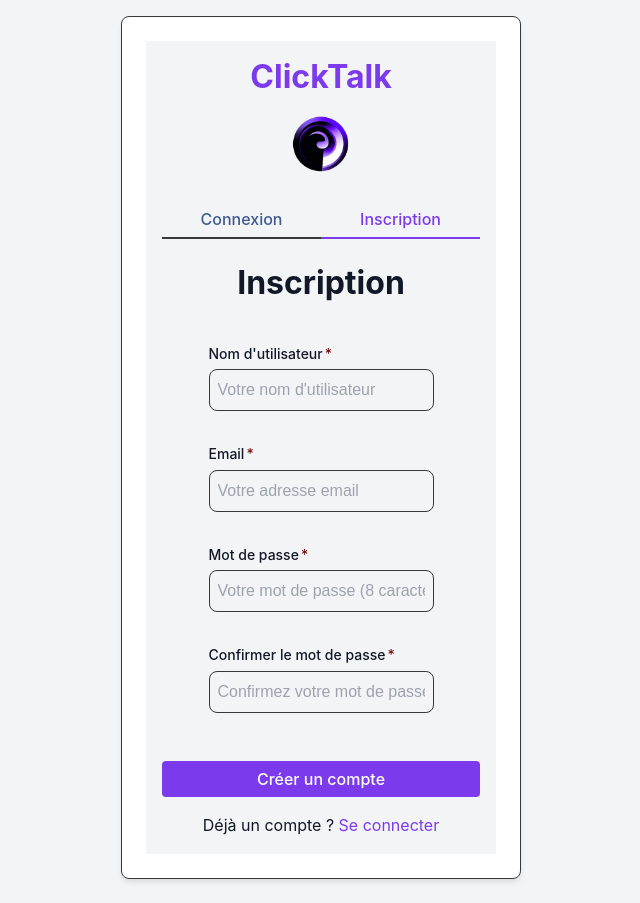
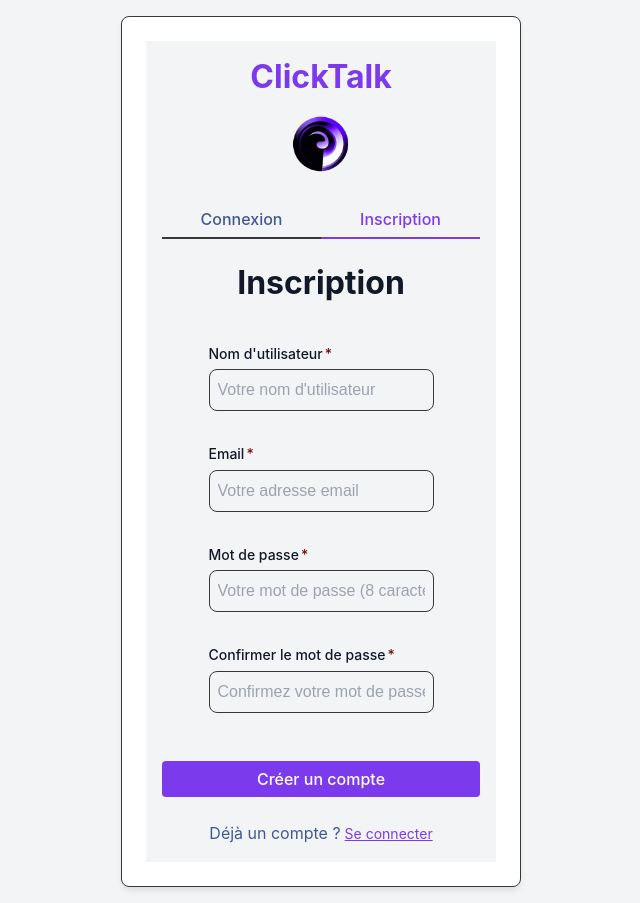
Before and after one commit to Clicktalk-group/ClickTalk-frontend, a React (Create React App) app: page /auth/register in a window 1280 px wide. Shown: the whole page, without its empty margins (319-959 px from the left). Built offline with nearby package versions, Linux system fonts and the light colour scheme; no server answers.

Commit message:
Fix: Résolution des conflits de navigation dans l'authentification

```diff
--- a/src/components/auth/LoginForm/LoginForm.scss
+++ b/src/components/auth/LoginForm/LoginForm.scss
@@ -48,4 +48,28 @@
     margin-bottom: $sp-md;
     display: block;
   }
+
+  .link-button {
+    background: none;
+    border: none;
+    color: $primary-color;
+    text-decoration: underline;
+    cursor: pointer;
+    font-size: $fs-sm;
+    padding: 0;
+    margin: 0 0 0 $sp-xs;
+
+    &:hover {
+      color: $primary-hover;
+    }
+  }
+
+  .form-footer {
+    margin-top: $sp-sm;
+    text-align: center;
+
+    p {
+      color: $color-text-secondary;
+    }
+  }
 }
--- a/src/components/auth/LoginForm/LoginForm.tsx
+++ b/src/components/auth/LoginForm/LoginForm.tsx
@@ -1,5 +1,5 @@
+// src/components/auth/LoginForm/LoginForm.tsx
 import React, { useState } from 'react';
-import { Link } from 'react-router-dom';
 import { LoginFormProps } from './LoginForm.types';
 import { Input } from '../../common/Input/Input';
 import { Button } from '../../common/Button/Button';
@@ -7,7 +7,7 @@ import { useAuth } from '../../../hooks/useAuth/useAuth';
 import { validateEmail, validatePassword } from '../../../utils/validators/validators';
 import './LoginForm.scss';
 
-export const LoginForm: React.FC<LoginFormProps> = ({ className = '' }) => {
+export const LoginForm: React.FC<LoginFormProps> = ({ className = '', onRegisterClick }) => {
   const [email, setEmail] = useState('');
   const [password, setPassword] = useState('');
   const [errors, setErrors] = useState<{
@@ -85,7 +85,14 @@ export const LoginForm: React.FC<LoginFormProps> = ({ className = '' }) => {
 
       <div className="form-footer">
         <p>
-          Pas encore de compte ? <Link to="/auth/register">Créer un compte</Link>
+          Pas encore de compte ?
+          <button
+            type="button"
+            className="link-button"
+            onClick={onRegisterClick}
+          >
+            Créer un compte
+          </button>
         </p>
       </div>
     </form>
--- a/src/components/auth/LoginForm/LoginForm.types.ts
+++ b/src/components/auth/LoginForm/LoginForm.types.ts
@@ -1,4 +1,5 @@
 export interface LoginFormProps {
     className?: string;
+    onRegisterClick?: () => void;
     onSuccess?: () => void;
   }
--- a/src/components/auth/RegisterForm/RegisterForm.scss
+++ b/src/components/auth/RegisterForm/RegisterForm.scss
@@ -25,4 +25,28 @@
     margin-bottom: $sp-md;
     display: block;
   }
+
+  .link-button {
+    background: none;
+    border: none;
+    color: $primary-color;
+    text-decoration: underline;
+    cursor: pointer;
+    font-size: $fs-sm;
+    padding: 0;
+    margin: 0 0 0 $sp-xs;
+
+    &:hover {
+      color: $primary-hover;
+    }
+  }
+
+  .form-footer {
+    margin-top: $sp-sm;
+    text-align: center;
+
+    p {
+      color: $color-text-secondary;
+    }
+  }
 }
--- a/src/components/auth/RegisterForm/RegisterForm.tsx
+++ b/src/components/auth/RegisterForm/RegisterForm.tsx
@@ -1,5 +1,4 @@
 import React, { useState } from 'react';
-import { Link } from 'react-router-dom';
 import { RegisterFormProps } from './RegisterForm.types';
 import { Input } from '../../common/Input/Input';
 import { Button } from '../../common/Button/Button';
@@ -12,7 +11,7 @@ import {
 } from '../../../utils/validators/validators';
 import './RegisterForm.scss';
 
-export const RegisterForm: React.FC<RegisterFormProps> = ({ className = '' }) => {
+export const RegisterForm: React.FC<RegisterFormProps> = ({ className = '', onLoginClick }) => {
   const [formData, setFormData] = useState({
     username: '',
     email: '',
@@ -150,7 +149,14 @@ export const RegisterForm: React.FC<RegisterFormProps> = ({ className = '' }) =>
 
       <div className="form-footer">
         <p>
-          Déjà un compte ? <Link to="/auth/login">Se connecter</Link>
+          Déjà un compte ?
+          <button
+            type="button"
+            className="link-button"
+            onClick={onLoginClick}
+          >
+            Se connecter
+          </button>
         </p>
       </div>
     </form>
--- a/src/components/auth/RegisterForm/RegisterForm.types.ts
+++ b/src/components/auth/RegisterForm/RegisterForm.types.ts
@@ -1,4 +1,5 @@
 export interface RegisterFormProps {
     className?: string;
+    onLoginClick?: () => void;
     onSuccess?: () => void;
   }
--- a/src/pages/Auth/Auth.tsx
+++ b/src/pages/Auth/Auth.tsx
@@ -1,3 +1,4 @@
+// src/pages/Auth/Auth.tsx
 import React, { useState, useEffect } from 'react';
 import { Navigate, useLocation, useNavigate } from 'react-router-dom';
 import LoginForm from '../../components/auth/LoginForm/LoginForm';
@@ -53,9 +54,9 @@ export const Auth = () => {
         </div>
 
         {activeTab === 'login' ? (
-          <LoginForm />
+          <LoginForm onRegisterClick={() => setActiveTab('register')} />
         ) : (
-          <RegisterForm />
+          <RegisterForm onLoginClick={() => setActiveTab('login')} />
         )}
       </Card>
     </div>
```
